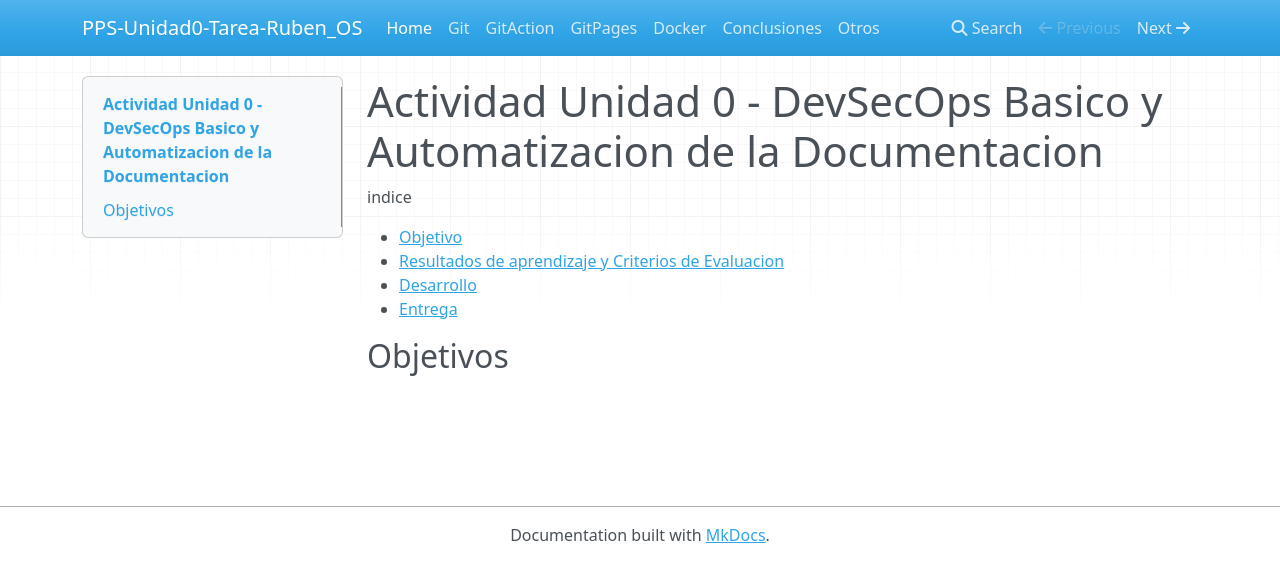
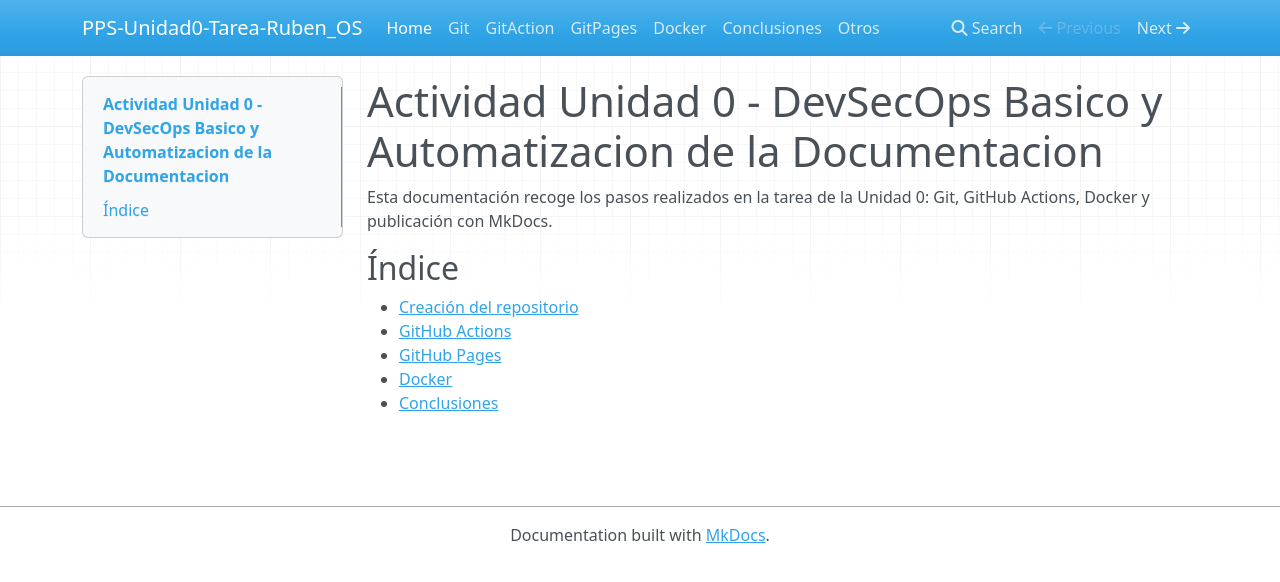
Before and after one commit to rortegas1105/PPS-Unidad0-Tarea-Ruben_OS, an MkDocs documentation site: the page built from docs/index.md, in a window 1280 px wide. Shown: the top 582 px of the page. Built offline with MkDocs 1.6.1, drawn with Linux system fonts in a browser that asks for light colours; nearby versions of some CDN libraries.

Commit message:
rellenando mkdocs

```diff
--- a/docs/index.md
+++ b/docs/index.md
@@ -1,12 +1,10 @@
 # Actividad Unidad 0 - DevSecOps Basico y Automatizacion de la Documentacion
 
-indice
+Esta documentación recoge los pasos realizados en la tarea de la Unidad 0: Git, GitHub Actions, Docker y publicación con MkDocs.
 
-- [Objetivo](objetivos.md)
-- [Resultados de aprendizaje y Criterios de Evaluacion](resultado)
-- [Desarrollo](desarrollo)
--
-[Entrega](entrega)
-
-
-##Objetivos
+## Índice
+- [Creación del repositorio](git.md)
+- [GitHub Actions](gitActions.md)
+- [GitHub Pages](gitPages.md)
+- [Docker](docker.md)
+- [Conclusiones](conclusiones.md)
```
